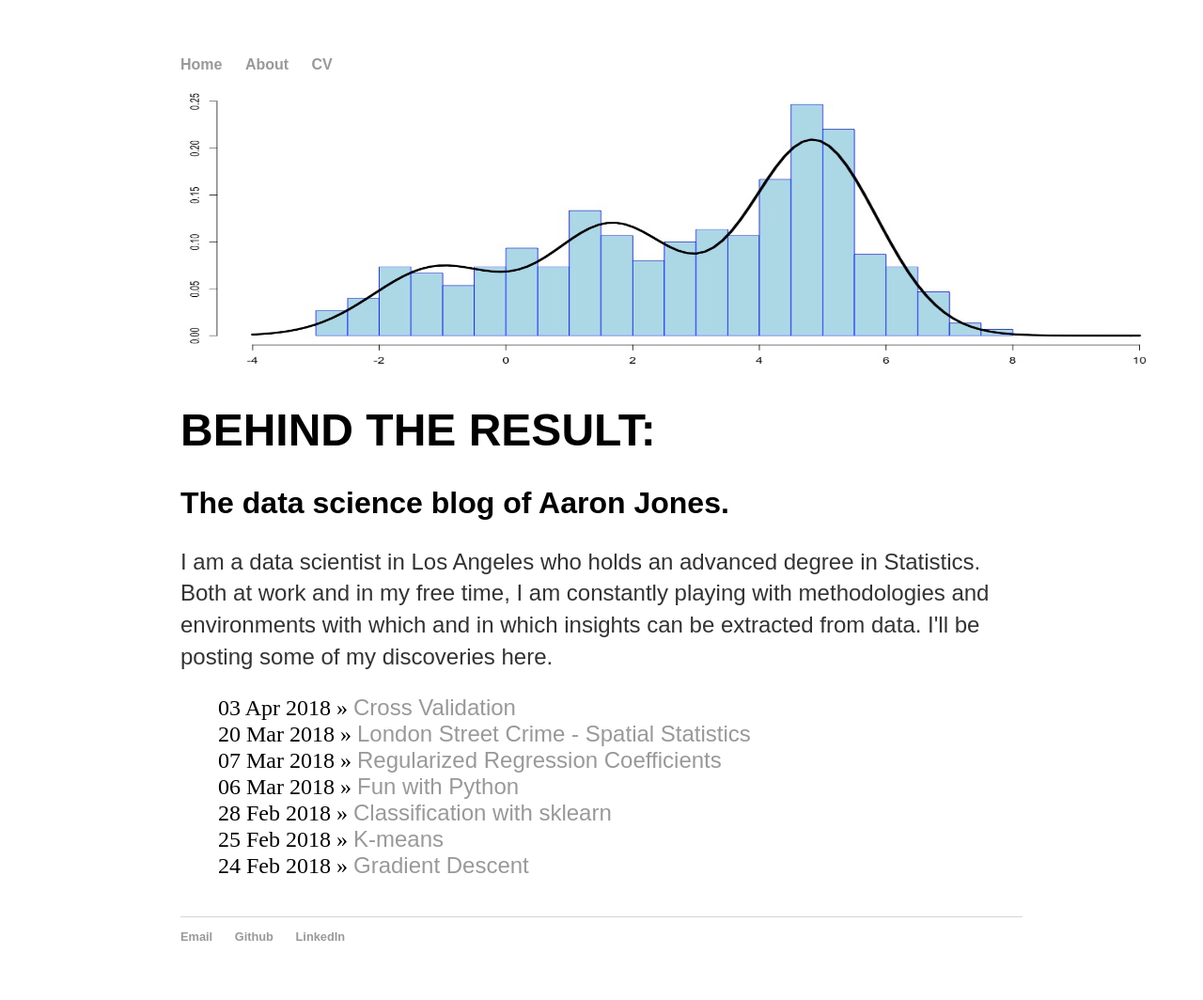
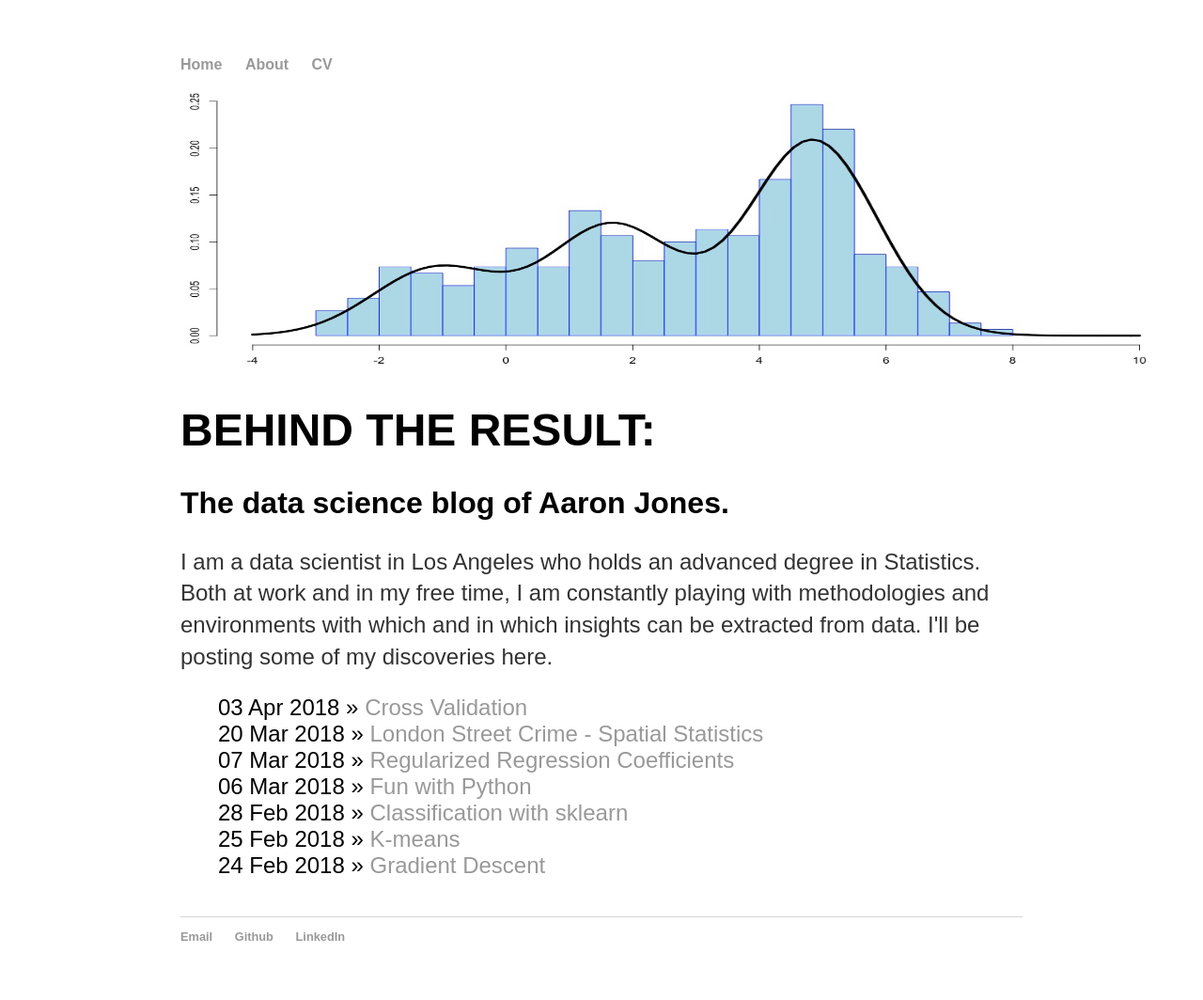
Before and after one commit to aaron-c-jones/aaron-c-jones.github.io, a Jekyll site: the page built from index.html, in a window 1280 px wide. Shown: the whole page at 94% size. Built offline with Jekyll 4.4.1, drawn with Linux system fonts in a browser that asks for light colours.

Commit message:
new cv, font change

```diff
--- a/css/main.css
+++ b/css/main.css
@@ -1,4 +1,5 @@
 body {
+    font-family: "Century Gothic", CenturyGothic, AppleGothic, sans-serif;
     margin: 60px auto;
     width: 70%;
 }
@@ -40,10 +41,12 @@ footer {
 }
 
 ul.posts {
+    font-family: "Century Gothic", CenturyGothic, AppleGothic, sans-serif;
     margin: 20px auto 40px;
     font-size: 1.5em;
 }
 
 ul.posts li {
+    font-family: "Century Gothic", CenturyGothic, AppleGothic, sans-serif;
     list-style: none;
 }
```
Also changed, not shown: 2 other files.
